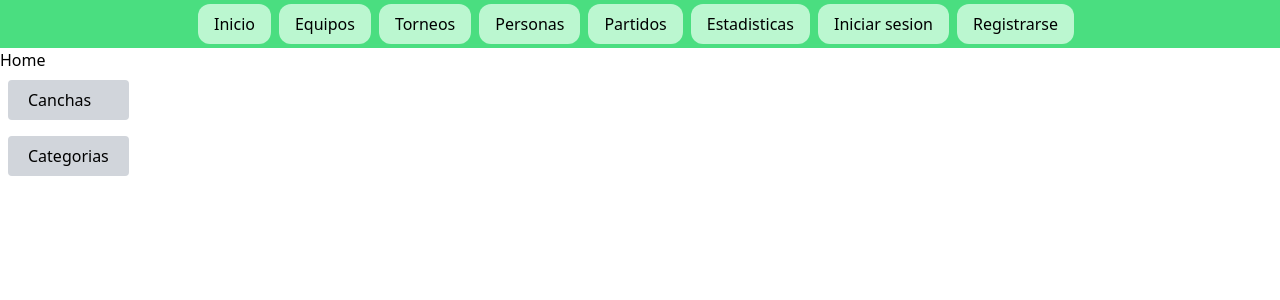
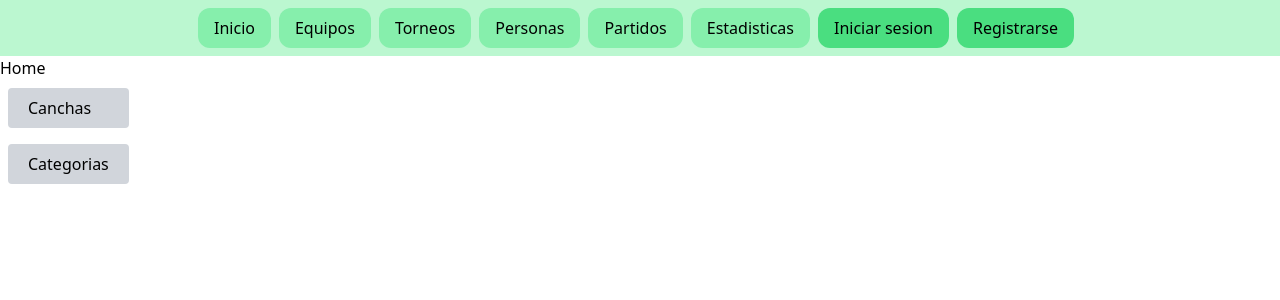
Before and after one commit to GonzaAhrexd/Asociacion-Futbol-Proyecto-UTN, a Next.js app: page / in a window 1280 px wide. Shown: the top 300 px of the page. Built offline with nearby package versions, Linux system fonts and the light colour scheme.

Commit message:
cambio de estilos botones

```diff
--- a/src/components/NavBar/NavBar.tsx
+++ b/src/components/NavBar/NavBar.tsx
@@ -3,11 +3,11 @@ import Link from 'next/link'
 
 function navBar() {
 
-  const estilosBotones="bg-green-200 px-4 py-2 rounded-xl mr-2"
-
+  const estilosBotones="bg-green-300 px-4 py-2 rounded-xl mr-2"
+  const estilosBotones2="bg-green-400 px-4 py-2 rounded-xl mr-2"
 
   return (
-    <div className='bg-green-400 flex flex-row items-center justify-center w-full p-1'>
+    <div className='bg-green-200 flex flex-row items-center justify-center w-full p-2'>
 
       {/* <p className='text-bold flex flex-col items-center justify-center text-white text-xl md:text-4xl '>
           Asociación de Fútbol Resistencia
@@ -19,8 +19,8 @@ function navBar() {
       <Link href="/personas" className={estilosBotones}>Personas</Link>
       <Link href="/" className={estilosBotones}>Partidos</Link>
       <Link href="/" className={estilosBotones}>Estadisticas</Link>
-        <Link href="/login" className={estilosBotones}>Iniciar sesion</Link>
-        <Link href="/register" className={estilosBotones}>Registrarse</Link>
+      <Link href="/login" className={estilosBotones2}>Iniciar sesion</Link>
+      <Link href="/register" className={estilosBotones2}>Registrarse</Link>
 
     </div>
   )
```
